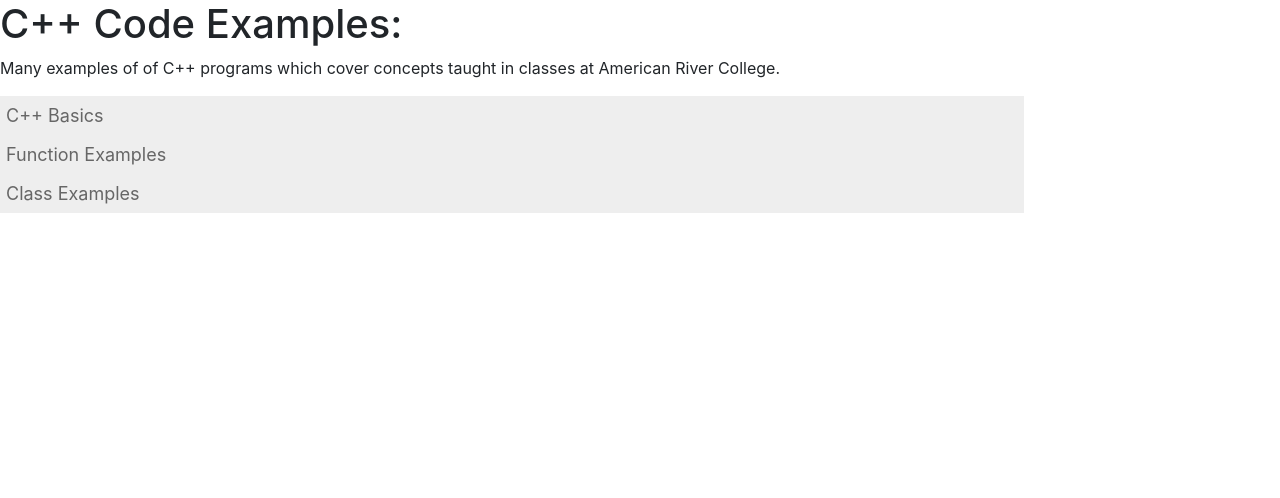
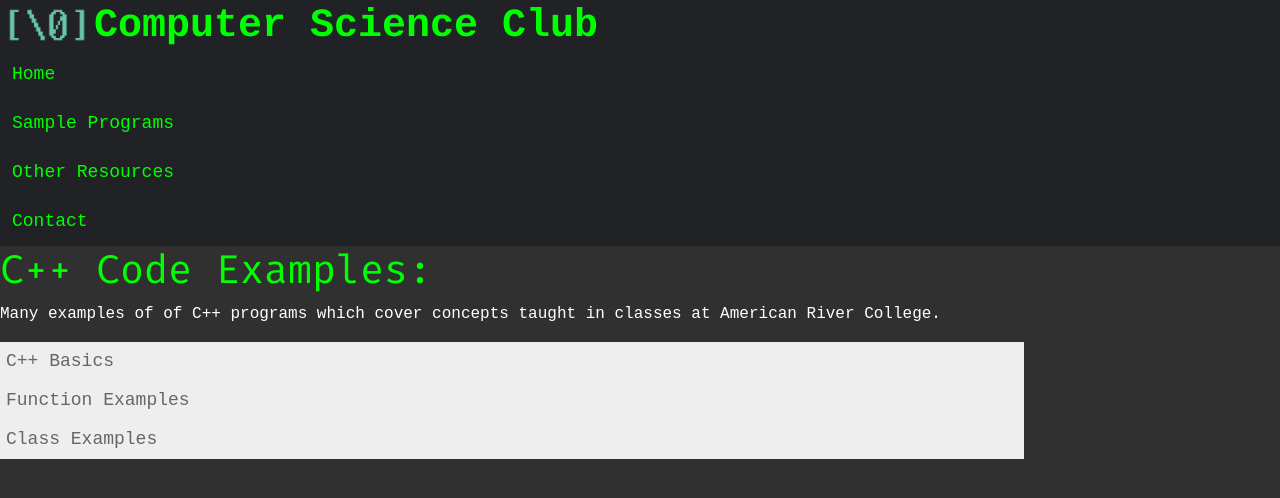
Before and after one commit to ARC-Computer-Science-Club/Club-Website, a website: page src/html/cpp_code_ex.ejs in a window 1280 px wide. Drawn offline with nearby package versions, Linux system fonts and the light colour scheme; files that its build step writes are made by us from their sources.

Commit message:
Added main.css and updated links.html

```diff
--- /dev/null
+++ b/src/css/main.css
@@ -0,0 +1,11 @@
+h1, h2, h3, h4, h5, h6 {
+  color: 	lime;
+  font-family: 'Fira Mono';
+}
+body {
+  margin: 0px;
+  background-color: #303030;
+  color: white;
+  font-family: monospace;
+  font-size: large;
+}
--- a/src/html/contact.ejs
+++ b/src/html/contact.ejs
@@ -7,7 +7,6 @@
 <%- include("links.html") -%>
 
 <link rel = "stylesheet" href = "../css/contact.css">
-<link rel="stylesheet" href="../css/header.css">
 </head>
 
 <body>
--- a/src/html/cpp_code_ex.ejs
+++ b/src/html/cpp_code_ex.ejs
@@ -35,7 +35,7 @@
 
 </head>
 <body>
-
+<%- include("header.html") -%>
 <h1>
 C++ Code Examples:
 </h1>
--- a/src/html/home_page.ejs
+++ b/src/html/home_page.ejs
@@ -2,7 +2,6 @@
 <html>
 <head>
 <title>Page Title</title>
-<link rel="stylesheet" href="../css/header.css">
 
 <%- include("links.html") -%>
 
--- a/src/html/links.html
+++ b/src/html/links.html
@@ -4,3 +4,6 @@
 <script src="https://cdnjs.cloudflare.com/ajax/libs/popper.js/1.14.3/umd/popper.min.js" integrity="sha384-ZMP7rVo3mIykV+2+9J3UJ46jBk0WLaUAdn689aCwoqbBJiSnjAK/l8WvCWPIPm49" crossorigin="anonymous"></script>
 <script src="https://stackpath.bootstrapcdn.com/bootstrap/4.1.3/js/bootstrap.min.js" integrity="sha384-ChfqqxuZUCnJSK3+MXmPNIyE6ZbWh2IMqE241rYiqJxyMiZ6OW/JmZQ5stwEULTy" crossorigin="anonymous"></script>
 <link rel="stylesheet" href="/css/header.css">
+<link rel="stylesheet" href="../css/header.css">
+<link rel="stylesheet" href="../css/main.css">
+<link href='https://fonts.googleapis.com/css?family=Fira Mono' rel='stylesheet'>
--- a/src/html/resources.ejs
+++ b/src/html/resources.ejs
@@ -4,7 +4,6 @@
     <meta charset="utf-8">
     <title>CSC-Other Resources</title>
     <link rel="stylesheet" href="../css/resources.css">
-    <link rel="stylesheet" href="../css/header.css">
 
     <%- include("links.html") -%>
 
```
